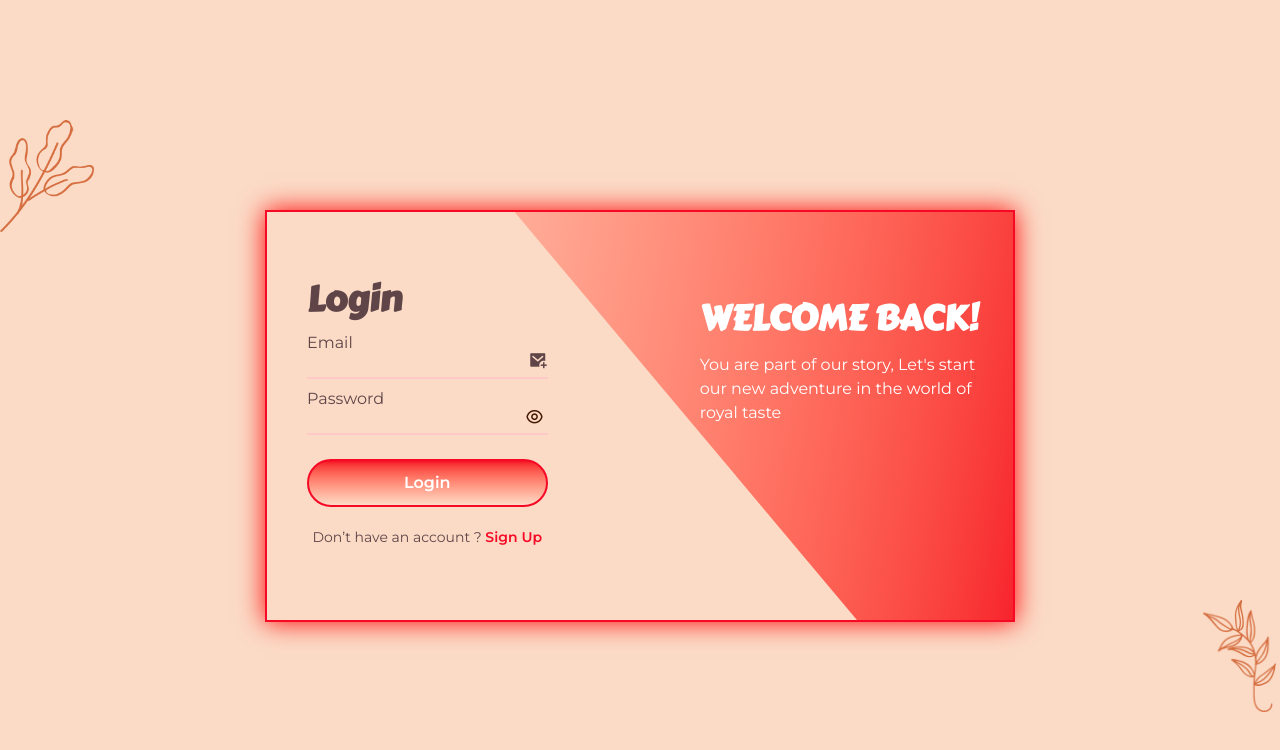
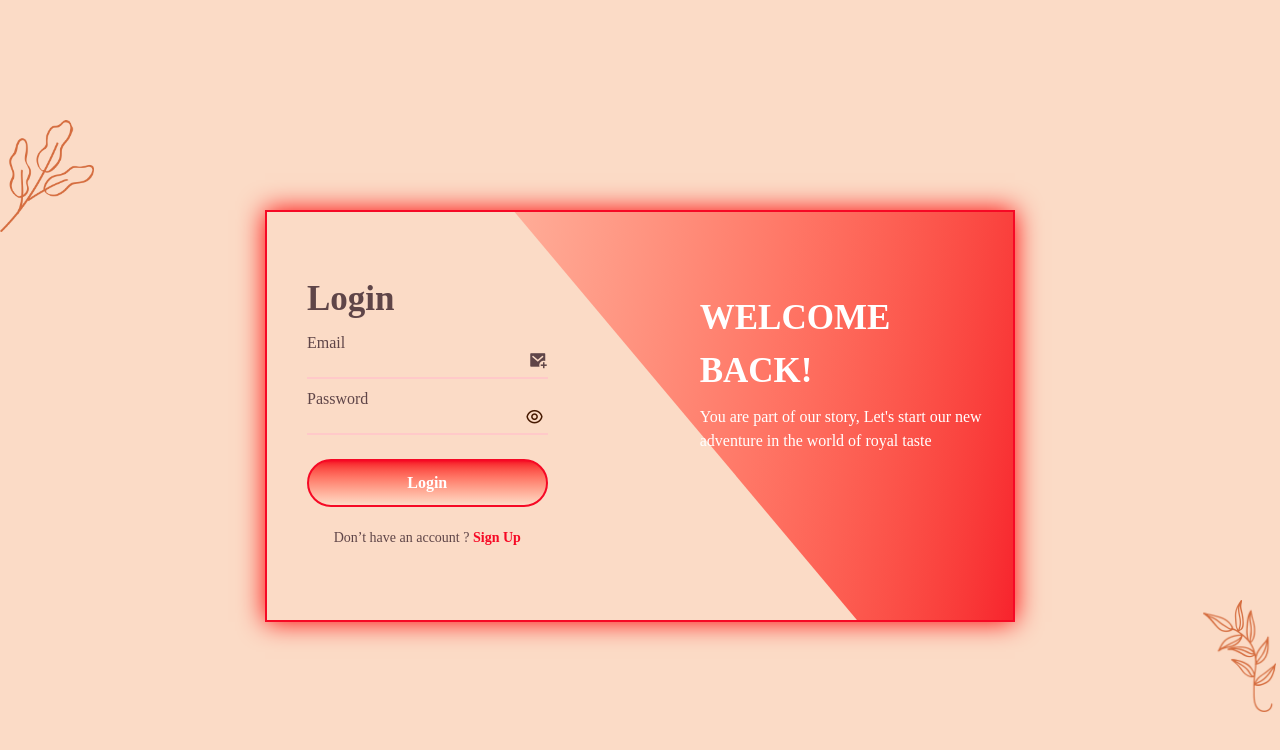
Before and after one commit to NourOtaki/my-react-frontend, a React (Vite) app: page /login in a window 1280 px wide. Shown: the top 750 px of the page. Built offline with nearby package versions, Linux system fonts and the light colour scheme.

Commit message:
restore tailwind v4

```diff
--- a/package.json
+++ b/package.json
@@ -40,11 +40,11 @@
     "styled-components": "^6.1.17",
     "swiper": "^11.2.4",
     "tailwind-merge": "^3.2.0",
-    "tailwindcss": "^4.0.6",
     "yup": "^1.6.1"
   },
   "devDependencies": {
     "@eslint/js": "^9.19.0",
+    "@tailwindcss/vite": "^4.3.1",
     "@types/node": "^22.15.3",
     "@types/react": "^19.0.8",
     "@types/react-dom": "^19.0.3",
@@ -56,6 +56,7 @@
     "globals": "^15.14.0",
     "prettier": "^3.5.2",
     "prettier-plugin-tailwindcss": "^0.6.11",
+    "tailwindcss": "^4.3.1",
     "tw-animate-css": "^1.2.8",
     "vite": "^6.1.0"
   }
--- a/src/index.css
+++ b/src/index.css
@@ -1,10 +1,24 @@
-@import url('https://fonts.googleapis.com/css2?family=Courgette&family=Montserrat:wght@100..900&family=Poppins:ital,wght@0,100;0,200;0,300;0,400;0,500;0,600;0,700;0,800;0,900;1,100;1,200;1,300;1,400;1,500;1,600;1,700;1,800;1,900&display=swap');
+@import "tailwindcss";
+
+ @import url('https://fonts.googleapis.com/css2?family=Courgette&family=Montserrat:wght@100..900&family=Poppins:ital,wght@0,100;0,200;0,300;0,400;0,500;0,600;0,700;0,800;0,900;1,100;1,200;1,300;1,400;1,500;1,600;1,700;1,800;1,900&display=swap');
 @import url('https://fonts.googleapis.com/css2?family=Carter+One&family=Courgette&family=Montserrat:wght@100..900&family=Poppins:ital,wght@0,100;0,200;0,300;0,400;0,500;0,600;0,700;0,800;0,900;1,100;1,200;1,300;1,400;1,500;1,600;1,700;1,800;1,900&display=swap');
-@import "tailwindcss";
+
 @import "tw-animate-css";
 @import "leaflet/dist/leaflet.css";
 
 @custom-variant dark (&:is(.dark *));
+/* @import url('https://fonts.googleapis.com/css2?family=Courgette&family=Montserrat:wght@100..900&family=Poppins:ital,wght@0,100;0,200;0,300;0,400;0,500;0,600;0,700;0,800;0,900;1,100;1,200;1,300;1,400;1,500;1,600;1,700;1,800;1,900&display=swap');
+@import url('https://fonts.googleapis.com/css2?family=Carter+One&family=Courgette&family=Montserrat:wght@100..900&family=Poppins:ital,wght@0,100;0,200;0,300;0,400;0,500;0,600;0,700;0,800;0,900;1,100;1,200;1,300;1,400;1,500;1,600;1,700;1,800;1,900&display=swap');
+ /* @import "tailwindcss"; */
+
+/* @import "tw-animate-css";
+@import "leaflet/dist/leaflet.css";
+
+@tailwind base;
+@tailwind components;
+@tailwind utilities;
+
+@custom-variant dark (&:is(.dark *));  */
 
 body{
   font-family: "Montserrat";
```
Also changed, not shown: 1 other file (tests, documents, lock files or other folders).
